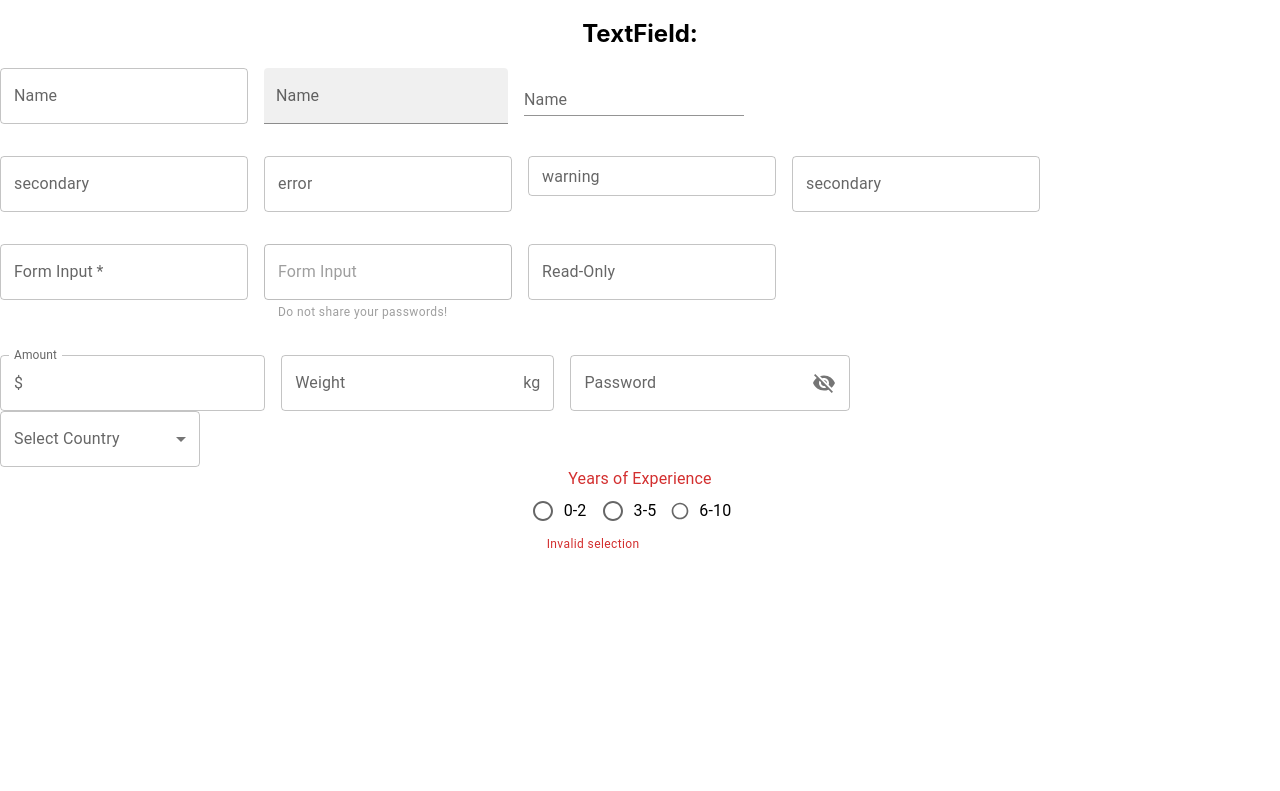
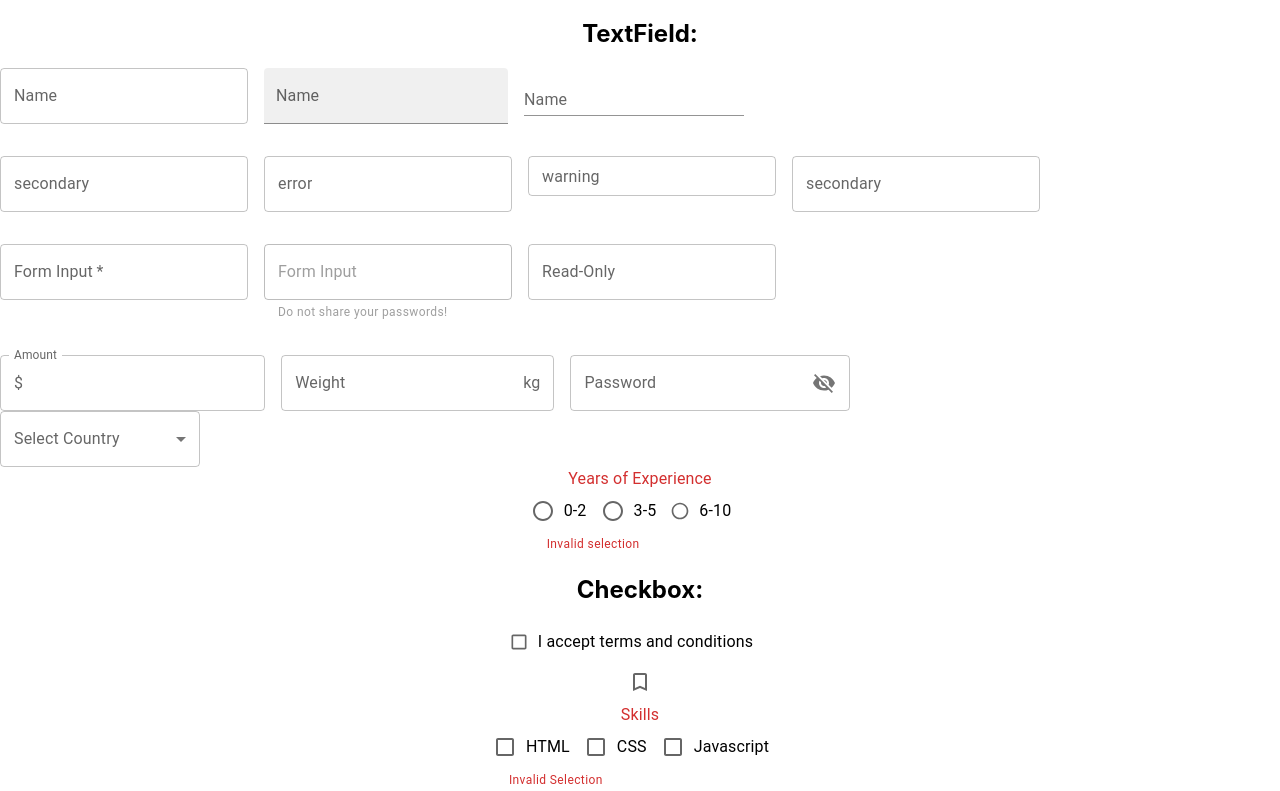
Before and after one commit to JustFelix-Dev/MUI-Components, a React (Create React App) app: page / in a window 1280 px wide. Shown: the part 1115-1906 px from the top of the page. Before the commit the page ends 1670 px from the top, so only its background shows below. Built offline with nearby package versions, Linux system fonts and the light colour scheme.

Commit message:
Mui - Checkbox

```diff
--- a/src/App.tsx
+++ b/src/App.tsx
@@ -1,5 +1,6 @@
 import './App.css';
 import MuiButton from './components/MuiButton';
+import { MuiCheckbox } from './components/MuiCheckbox';
 import { MuiRadioButton } from './components/MuiRadioButton';
 import { MuiTextField } from './components/MuiTextField';
 import MuiTypography from './components/MuiTypography';
@@ -13,6 +14,7 @@ function App() {
       <MuiTextField/>
       <Select/>
       <MuiRadioButton/>
+      <MuiCheckbox/>
     </div>
   );
 }
--- /dev/null
+++ b/src/components/MuiCheckbox.tsx
@@ -0,0 +1,53 @@
+import { Box, Checkbox, FormControl, FormControlLabel, FormGroup, FormHelperText, FormLabel } from '@mui/material'
+import React, { useState } from 'react'
+import BookmarkIcon from '@mui/icons-material/Bookmark';
+import BookmarkBorderIcon from '@mui/icons-material/BookmarkBorder';
+
+export const MuiCheckbox = () => {
+    const [ isaccepted,setIsAccepted ] = useState(false)
+    const [ skills, setSkills ] = useState<string[]>([])
+    console.log({ isaccepted })
+    console.log( {skills} )
+    const handleChange = (e:React.ChangeEvent<HTMLInputElement>)=>{
+        setIsAccepted(e.target.checked)
+    }
+    const handleSkillChange=( e:React.ChangeEvent<HTMLInputElement>)=>{
+        const index = skills.indexOf(e.target.value);
+        console.log({ index })
+        if( index === -1){
+            setSkills([...skills, e?.target.value])
+        }else{
+            setSkills(skills.filter((skill)=> skill !== e.target.value))
+        }
+
+    }
+  return (
+      <>
+       <h2>Checkbox:</h2>
+       <Box>
+        <Box>
+            <FormControlLabel label='I accept terms and conditions' control={<Checkbox color='error' size='small' checked={isaccepted} onChange={handleChange} />}/>
+        </Box>
+        <Box>
+        <Checkbox
+        icon={<BookmarkBorderIcon/>}
+        checkedIcon={<BookmarkIcon/>}
+        checked={isaccepted}
+        onChange={handleChange}
+            />
+        </Box>
+        <Box>
+            <FormControl error>
+                <FormLabel>Skills</FormLabel>
+                <FormGroup row>
+                <FormControlLabel label='HTML' control={<Checkbox checked={skills.includes('html')} value={'html'} onChange={handleSkillChange} />}/>
+                <FormControlLabel label='CSS' value={'css'} control={<Checkbox checked={skills.includes('css')} onChange={handleSkillChange} />}/>
+                <FormControlLabel label='Javascript' value={'javascript'} control={<Checkbox checked={skills.includes('javascript')} onChange={handleSkillChange} />}/>
+                </FormGroup>
+                <FormHelperText>Invalid Selection</FormHelperText>
+            </FormControl>
+        </Box>
+       </Box>
+      </>
+  )
+}
```
